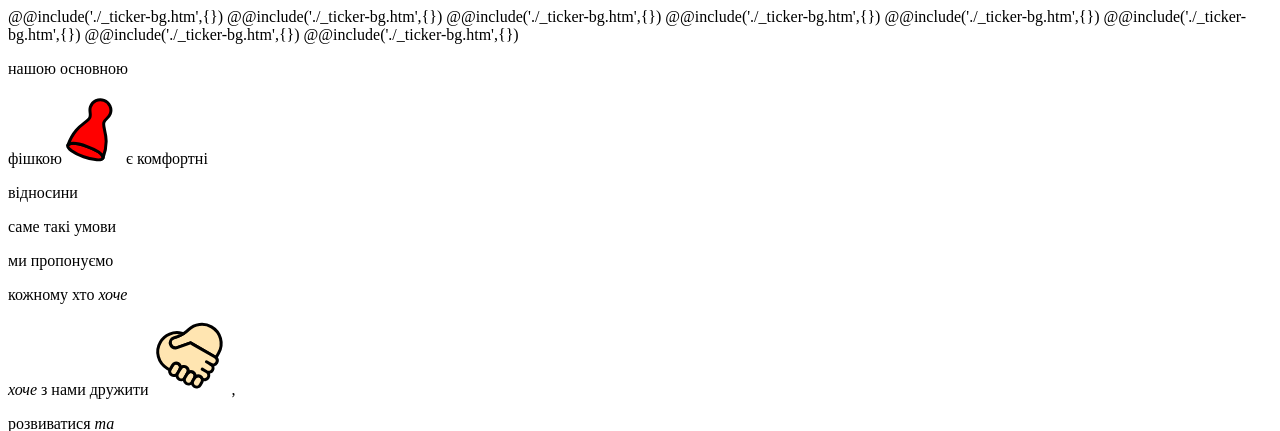
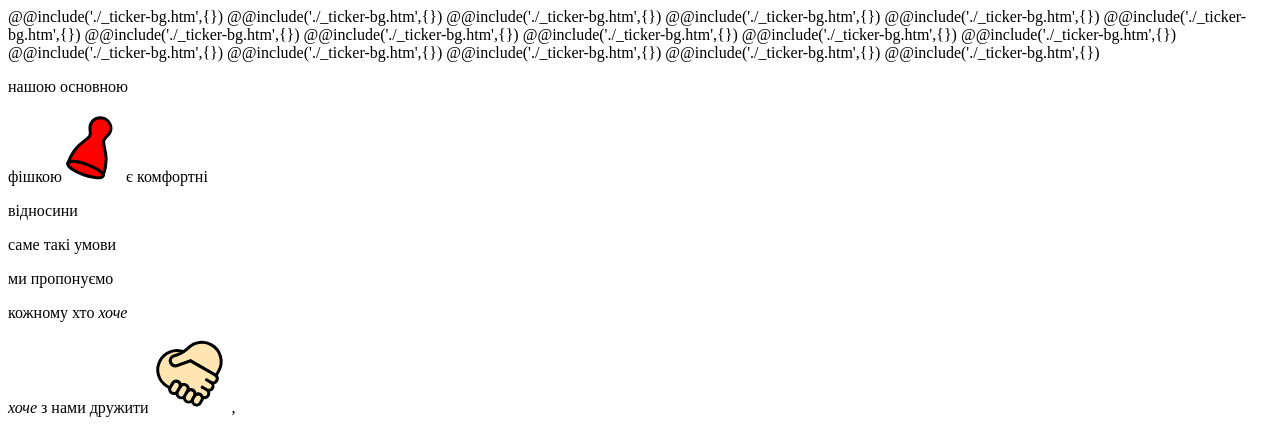
Before and after one commit to dimores28/RivneKolo, a PHP site: page /html/_about.htm in a window 1280 px wide. Shown: the top 431 px of the page. Run offline with PHP 8.4, Linux system fonts and the light colour scheme.

Commit message:
gix about  background

```diff
--- a/src/html/_about.htm
+++ b/src/html/_about.htm
@@ -5,7 +5,12 @@
       @@include('./_ticker-bg.htm',{}) @@include('./_ticker-bg.htm',{})
       @@include('./_ticker-bg.htm',{}) @@include('./_ticker-bg.htm',{})
       @@include('./_ticker-bg.htm',{}) @@include('./_ticker-bg.htm',{})
+      @@include('./_ticker-bg.htm',{}) @@include('./_ticker-bg.htm',{})
+      @@include('./_ticker-bg.htm',{}) @@include('./_ticker-bg.htm',{})
+      @@include('./_ticker-bg.htm',{}) @@include('./_ticker-bg.htm',{})
+      @@include('./_ticker-bg.htm',{}) @@include('./_ticker-bg.htm',{})
     </div>
+
     <div class="about__content">
       <div class="about__scene about__scene_1 scene-text">
         <p class="row_1">нашою основною</p>
--- a/src/index.html
+++ b/src/index.html
@@ -31,7 +31,7 @@
     </main>
     @@include('html/_footer.htm',{})
   </div>
-  @@include('html/_popup.htm',{})
+  @@include('html/_popup.htm',{}) @@include('html/_preloader.htm',{})
   @@include('html/_js.htm',{})
 </body>
 
```
Also changed, not shown: src/scss/layout/about.scss (+8 -0 lines).
